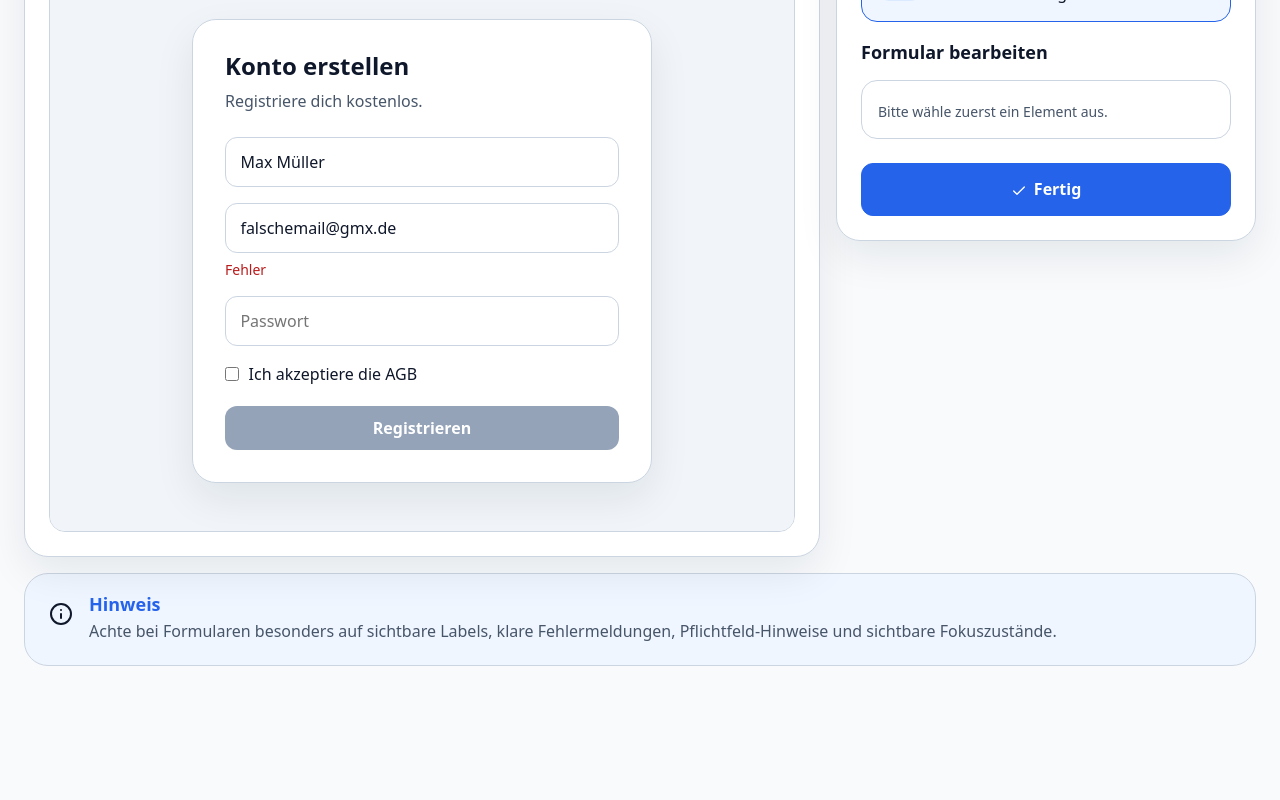
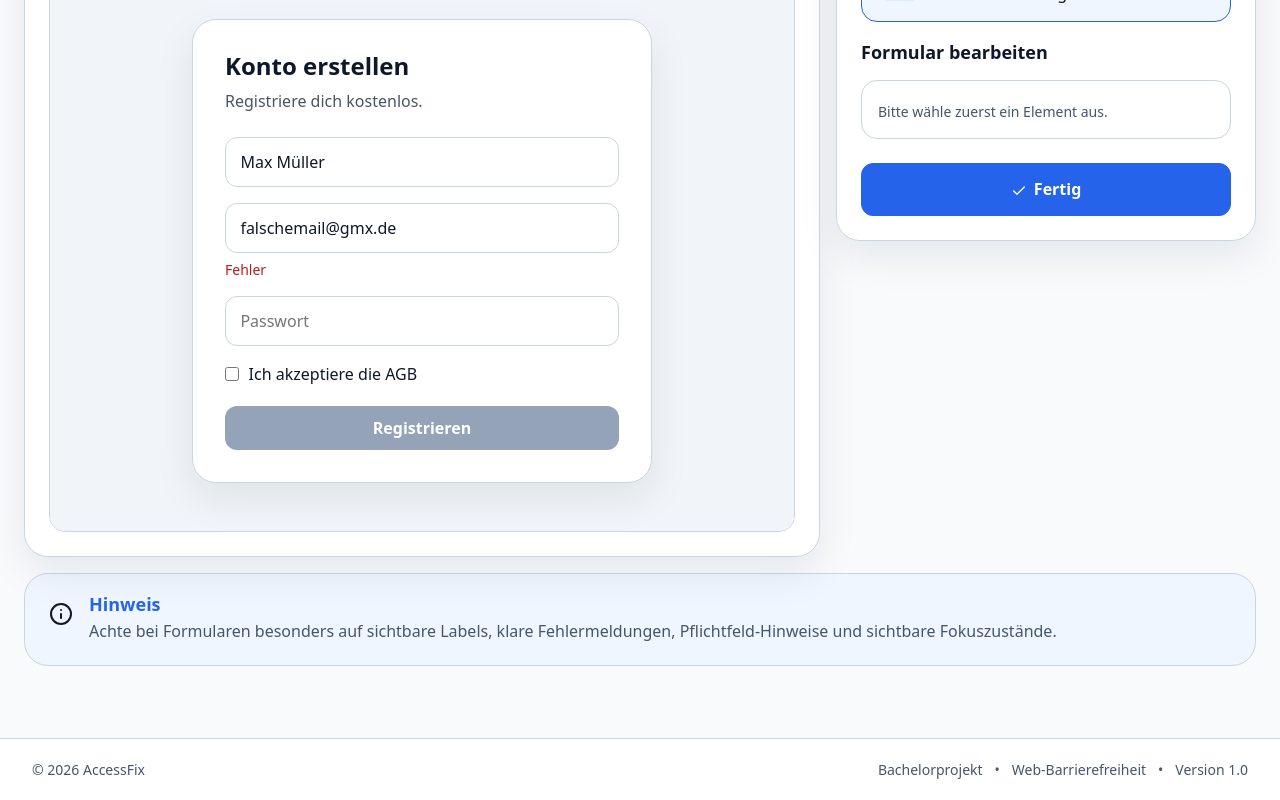
Before and after one commit to Diladzz/accessfix, a React (Vite) app in the folder client/: page /level/2 in a window 1280 px wide. Shown: the part 417-1217 px from the top of the page. Before the commit the page ends 1107 px from the top, so only its background shows below. Built offline with nearby package versions, Linux system fonts and the light colour scheme.

Commit message:
new changes

```diff
--- a/client/src/App.jsx
+++ b/client/src/App.jsx
@@ -1,5 +1,6 @@
 import { BrowserRouter, Routes, Route } from "react-router-dom";
 import Navbar from "./components/layout/Navbar";
+import Footer from "./components/layout/Footer";
 import ScrollToTop from "./components/layout/ScrollToTop";
 
 import HomePage from "./pages/HomePage";
@@ -26,6 +27,7 @@ function App() {
         <Route path="/ergebnis" element={<ResultPage />} />
         <Route path="/level/2" element={<LevelTwoPage />} />
       </Routes>
+      <Footer />
     </BrowserRouter>
   );
 }
--- /dev/null
+++ b/client/src/components/layout/Footer.jsx
@@ -0,0 +1,21 @@
+import "./footer.css";
+
+function Footer() {
+  return (
+    <footer className="app-footer">
+      <div className="app-footer-content">
+        <p>© 2026 AccessFix</p>
+
+        <div className="app-footer-links">
+          <span>Bachelorprojekt</span>
+          <span>•</span>
+          <span>Web-Barrierefreiheit</span>
+          <span>•</span>
+          <span>Version 1.0</span>
+        </div>
+      </div>
+    </footer>
+  );
+}
+
+export default Footer;
--- a/client/src/components/layout/Navbar.jsx
+++ b/client/src/components/layout/Navbar.jsx
@@ -1,7 +1,7 @@
 import { useState } from "react";
 import { Link } from "react-router-dom";
 import { FiHome, FiBookOpen, FiLayers, FiMenu, FiX } from "react-icons/fi";
-import "../../styles/navbar.css";
+import "./navbar.css";
 
 function Navbar() {
   const [menuOpen, setMenuOpen] = useState(false);
--- /dev/null
+++ b/client/src/components/layout/footer.css
@@ -0,0 +1,44 @@
+.app-footer {
+  margin-top: 3rem;
+  border-top: 1px solid var(--color-border);
+  background-color: var(--color-surface);
+}
+
+.app-footer-content {
+  max-width: 1400px;
+  margin: 0 auto;
+  padding: 1.25rem 2rem;
+
+  display: flex;
+  justify-content: space-between;
+  align-items: center;
+  gap: 1rem;
+}
+
+.app-footer p {
+  margin: 0;
+  color: var(--color-text-muted);
+  font-size: var(--text-xs);
+}
+
+.app-footer-links {
+  display: flex;
+  align-items: center;
+  gap: 0.75rem;
+
+  color: var(--color-text-muted);
+  font-size: var(--text-xs);
+}
+
+@media (max-width: 768px) {
+  .app-footer-content {
+    flex-direction: column;
+    text-align: center;
+    padding: 1rem;
+  }
+
+  .app-footer-links {
+    flex-wrap: wrap;
+    justify-content: center;
+  }
+}
--- a/client/src/pages/LevelOnePage.jsx
+++ b/client/src/pages/LevelOnePage.jsx
@@ -64,6 +64,7 @@ function LevelOnePage() {
         score: Math.round((points / 4) * 100),
         feedback: feedbackList,
         retryPath: "/level/1",
+        nextPath: "/level/2",
       },
     });
   }
--- a/client/src/pages/ResultPage.jsx
+++ b/client/src/pages/ResultPage.jsx
@@ -16,6 +16,7 @@ function ResultPage() {
   const score = location.state?.score ?? 0;
   const feedback = location.state?.feedback ?? [];
   const retryPath = location.state?.retryPath ?? "/level";
+  const nextPath = location.state?.nextPath;
 
   let scoreClass = "score-high";
 
@@ -83,9 +84,15 @@ function ResultPage() {
           Nochmal versuchen
         </Link>
 
-        <Link to="/" className="btn result-btn-secondary">
-          Zur Startseite
-        </Link>
+        {nextPath ? (
+          <Link to={nextPath} className="btn result-btn-secondary">
+            Zum nächsten Level
+          </Link>
+        ) : (
+          <Link to="/" className="btn result-btn-secondary">
+            Zur Startseite
+          </Link>
+        )}
       </div>
     </main>
   );
--- a/client/src/styles/pages/homepage.css
+++ b/client/src/styles/pages/homepage.css
@@ -234,8 +234,29 @@
     padding: 3.5rem 1rem 3rem;
   }
 
+  .home-hero {
+    padding-top: 3rem;
+    padding-bottom: 5rem;
+  }
+
   .home-title {
-    font-size: clamp(2.8rem, 14vw, 4rem);
+    margin-bottom: 2rem;
+  }
+
+  .home-lead {
+    margin-bottom: 2rem;
+  }
+
+  .home-text {
+    margin-bottom: 3rem;
+  }
+
+  .home-main-button {
+    margin-bottom: 2rem;
+  }
+
+  .home-cards {
+    margin-top: 4rem;
   }
 
   .home-info {
```
Also changed, not shown: client/src/components/layout/navbar.css (renamed from client/src/styles/navbar.css).
